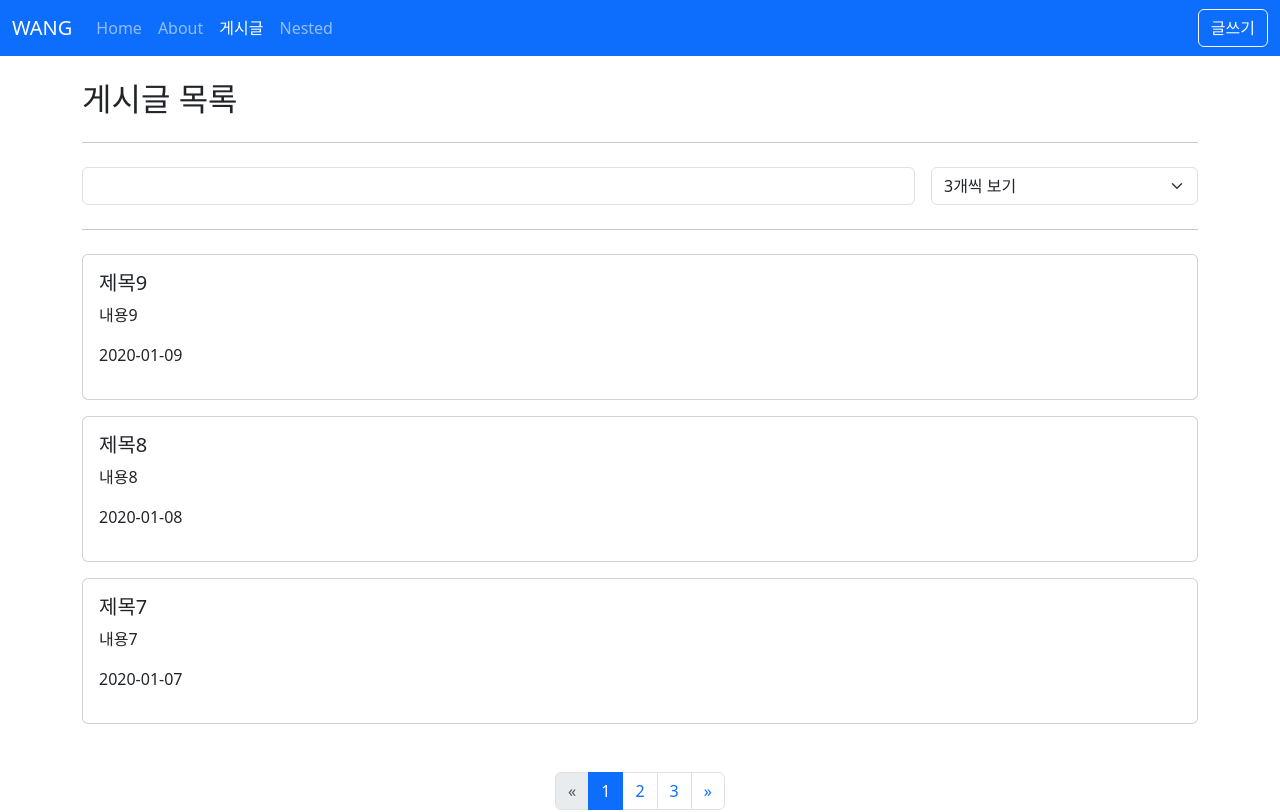
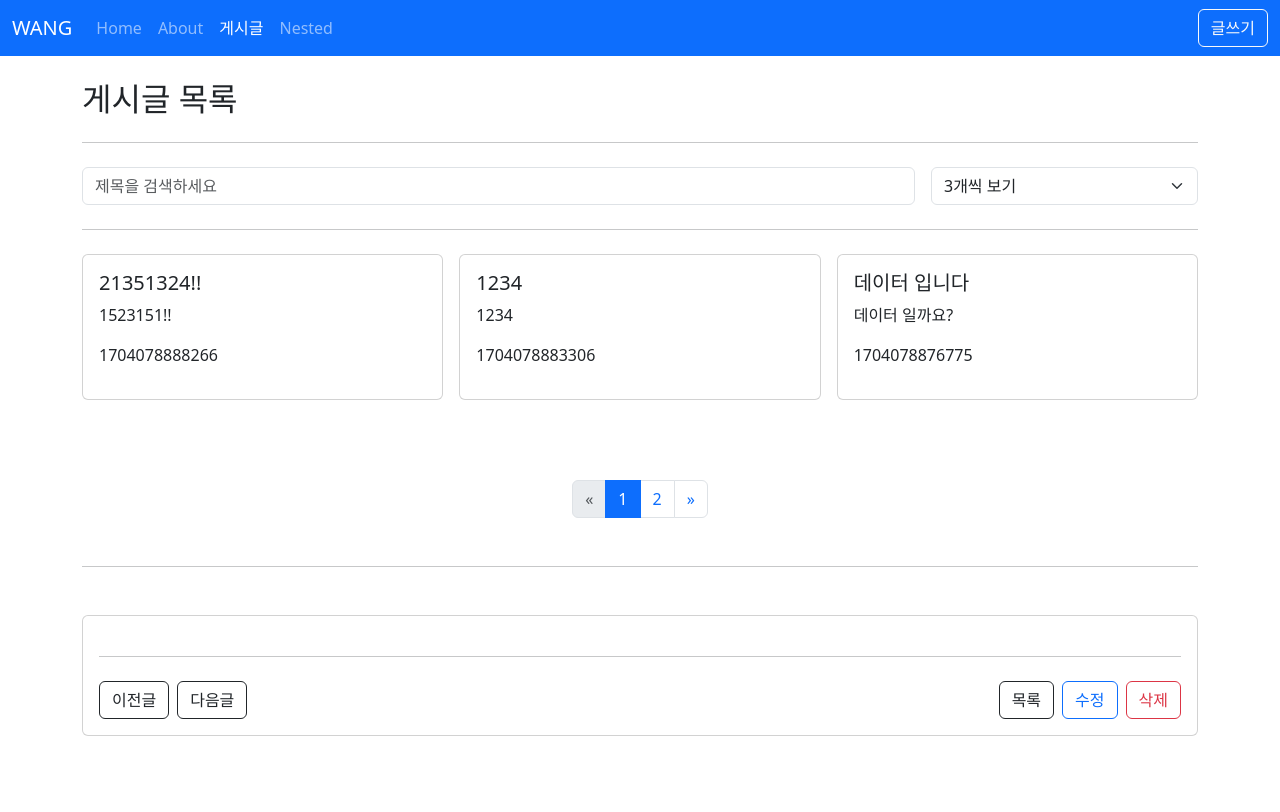
Before and after one commit to Wangseonwoo/vue3-post, a Vue app: page /posts in a window 1280 px wide. Shown: the top 812 px of the page. Built offline with nearby package versions, Linux system fonts and the light colour scheme; data requests are answered from the project's data file.

Commit message:
vue3-refact

```diff
--- a/db.json
+++ b/db.json
@@ -1,13 +1,28 @@
 {
   "posts": [
-    { "id": 1, "title": "제목1", "content": "내용1", "createdAt": "2020-01-01" },
-    { "id": 2, "title": "제목2", "content": "내용2", "createdAt": "2020-01-02"  },
-    { "id": 3, "title": "제목3", "content": "내용3", "createdAt": "2020-01-03"  },
-    { "id": 4, "title": "제목4", "content": "내용4", "createdAt": "2020-01-04"  },
-    { "id": 5, "title": "제목5", "content": "내용5", "createdAt": "2020-01-05"  },
-    { "id": 6, "title": "제목6", "content": "내용6", "createdAt": "2020-01-06"  },
-    { "id": 7, "title": "제목7", "content": "내용7", "createdAt": "2020-01-07"  },
-    { "id": 8, "title": "제목8", "content": "내용8", "createdAt": "2020-01-08"  },
-    { "id": 9, "title": "제목9", "content": "내용9", "createdAt": "2020-01-09"  }
+    {
+      "title": "안녕하세요@#!#!",
+      "content": "반갑습니다",
+      "createdAt": 1704078808865,
+      "id": 10
+    },
+    {
+      "title": "데이터 입니다",
+      "content": "데이터 일까요?",
+      "createdAt": 1704078876775,
+      "id": 11
+    },
+    {
+      "title": "1234",
+      "content": "1234",
+      "createdAt": 1704078883306,
+      "id": 12
+    },
+    {
+      "title": "21351324!!",
+      "content": "1523151!!",
+      "createdAt": 1704078888266,
+      "id": 13
+    }
   ]
 }
--- /dev/null
+++ b/src/components/AppGrid.vue
@@ -0,0 +1,24 @@
+<template>
+  <div class="row g-3">
+    <div v-for="(item, index) in items" :key="index" :class="colClass">
+      <slot :item="item" :index="index"></slot>
+    </div>
+  </div>
+</template>
+
+<script setup>
+defineProps({
+  items: {
+    type: Array,
+    required: true,
+  },
+  colClass: {
+    type: String,
+    default: 'col-4',
+  }
+});
+</script>
+
+<style lang="scss" scoped>
+
+</style>
--- /dev/null
+++ b/src/components/AppPagination.vue
@@ -0,0 +1,41 @@
+<template>
+  <nav class="mt-5" aria-label="Page navigation example">
+      <ul class="pagination justify-content-center">
+        <li class="page-item" :class="isPrevPage">
+          <a class="page-link" href="#" aria-label="Previous" @click.prevent="$emit('page',currentPage -1)">
+            <span aria-hidden="true">&laquo;</span>
+          </a>
+        </li>
+        <li v-for="page in pageCount" :key="page" class="page-item" :class="{active: currentPage === page}">
+          <a class="page-link" href="#" @click.prevent="$emit('page',page)">{{ page }}</a>
+        </li>
+        <li class="page-item" :class="isNextPage">
+          <a class="page-link" href="#" aria-label="Next" @click.prevent="$emit('page',currentPage +1)">
+            <span aria-hidden="true">&raquo;</span>
+          </a>
+        </li>
+      </ul>
+    </nav>
+</template>
+
+<script setup>
+import { computed } from 'vue';
+
+const props =defineProps({
+  currentPage: {
+    type: Number,
+    required:true
+  },
+  pageCount: {
+    type: Number,
+    required: true,
+  },
+});
+defineEmits(['page'])
+const isPrevPage = computed(() => ({ disabled : props.currentPage === 1 }));
+const isNextPage = computed(() => ({disabled : props.currentPage === props.pageCount}));
+</script>
+
+<style lang="scss" scoped>
+
+</style>
--- /dev/null
+++ b/src/components/posts/PostFilter.vue
@@ -0,0 +1,28 @@
+<template>
+  <form @submit.prevent>
+      <div class="row g-3">
+        <div class="col">
+          <input :value="title" @input="$emit('update:title', $event.target.value)"  type="text" class="form-control" placeholder="제목을 검색하세요" />
+        </div>
+        <div class="col-3">
+          <select :value="limit" @input="$emit('update:limit', $event.target.value)" class="form-select">
+            <option value="3">3개씩 보기</option>
+            <option value="6">6개씩 보기</option>
+            <option value="9">9개씩 보기</option>
+          </select>
+        </div>
+      </div>
+  </form>
+</template>
+
+<script setup>
+defineProps({
+  title: String,
+  limit: Number,
+});
+defineEmits(['update:title', 'update:limit'])
+</script>
+
+<style lang="scss" scoped>
+
+</style>
--- /dev/null
+++ b/src/components/posts/PostForm.vue
@@ -0,0 +1,27 @@
+<template>
+  <form>
+      <div class="mb-3">
+        <label for="title" class="form-label">제목</label>
+        <input :value="title" @input="$emit('update:title', $event.target.value)" type="text" class="form-control" id="title">
+      </div>
+      <div class="mb-3">
+        <label for="content" class="form-label">내용</label>
+        <textarea :value="content" @input="$emit('update:content', $event.target.value)" class="form-control" id="content" rows="3"></textarea>
+      </div>
+      <div class="d-flex gap-2 pt-4">
+        <slot name="actions"></slot>
+      </div>
+  </form>
+</template>
+
+<script setup>
+defineProps({
+  title: String,
+  content: String,
+});
+defineEmits(['update:title', 'update:content' ])
+</script>
+
+<style lang="scss" scoped>
+
+</style>
--- a/src/router/index.js
+++ b/src/router/index.js
@@ -4,7 +4,7 @@ import AboutView from '@/views/AboutView.vue';
 import PostCreateViewVue from '@/views/posts/PostCreateView.vue';
 import PostDetailViewVue from '@/views/posts/PostDetailView.vue';
 import PostEditViewVue from '@/views/posts/PostEditView.vue';
-import postListViewVue from '@/views/posts/postListView.vue';
+import PostListViewVue from '@/views/posts/PostListView.vue';
 import NotFoundView from '@/views/NotFoundView.vue';
 import NestedView from '@/views/nested/NestedView.vue';
 import NestedOneView from '@/views/nested/NestedOneView.vue';
@@ -25,7 +25,7 @@ const routes = [
   {
     path: '/posts',
     name: 'PostList',
-    component: postListViewVue,
+    component: PostListViewVue,
   },
   {
     path: '/posts/create',
--- a/src/views/posts/PostCreateView.vue
+++ b/src/views/posts/PostCreateView.vue
@@ -2,20 +2,12 @@
   <div>
     <h2>게시글 등록</h2>
     <hr class="my-4">
-    <form @submit.prevent="save">
-      <div class="mb-3">
-        <label for="title" class="form-label">제목</label>
-        <input v-model="form.title" type="text" class="form-control" id="title">
-      </div>
-      <div class="mb-3">
-        <label for="content" class="form-label">내용</label>
-        <textarea v-model="form.content" class="form-control" id="content" rows="3"></textarea>
-      </div>
-      <div class="pt-4">
-        <button type="button" class="btn btn-outline-dark me-2" @click="goListPage">목록</button>
-        <button class="btn btn-primary">저장</button>
-      </div>
-    </form>
+    <PostForm v-model:title ="form.title" v-model:content="form.content" @submit.prevent="save">
+      <template #actions>
+          <button type="button" class="btn btn-outline-dark me-2" @click="goListPage">목록</button>
+          <button class="btn btn-primary">저장</button>
+      </template>
+    </PostForm>
   </div>
 </template>
 
@@ -23,6 +15,7 @@
 import { ref } from 'vue';
 import { useRouter } from 'vue-router';
 import {createPost} from '@/api/posts'
+import PostForm from '@/components/posts/PostForm.vue';
 
   const router = useRouter();
   const form = ref({
--- a/src/views/posts/PostEditView.vue
+++ b/src/views/posts/PostEditView.vue
@@ -2,20 +2,12 @@
   <div>
     <h2>게시글 수정</h2>
     <hr class="my-4">
-    <form @submit.prevent="edit">
-      <div class="mb-3">
-        <label for="title" class="form-label">제목</label>
-        <input v-model="form.title" type="text" class="form-control" id="title">
-      </div>
-      <div class="mb-3">
-        <label for="content" class="form-label">내용</label>
-        <textarea v-model="form.content" class="form-control" id="content" rows="3"></textarea>
-      </div>
-      <div class="pt-4">
-        <button type="button" class="btn btn-outline-danger me-2" @click="goDetailPage">취소</button>
-        <button class="btn btn-primary">수정</button>
-      </div>
-    </form>
+    <PostForm v-model:title ="form.title" v-model:content="form.content" @submit.prevent="edit">
+      <template #actions>
+          <button type="button" class="btn btn-outline-danger" @click="goDetailPage">취소</button>
+          <button class="btn btn-primary">수정</button>
+      </template>
+    </PostForm>
   </div>
 </template>
 
@@ -23,6 +15,7 @@
 import { ref } from 'vue';
 import { useRoute, useRouter } from 'vue-router';
 import { getPostById, updatePost } from '@/api/posts';
+import PostForm from '@/components/posts/PostForm.vue';
 
   const route = useRoute();
   const router = useRouter();
--- a/src/views/posts/postListView.vue
+++ b/src/views/posts/postListView.vue
@@ -2,44 +2,19 @@
   <div>
     <h2>게시글 목록</h2>
     <hr class="my-4">
-    <form @submit.prevent>
-      <div class="row g-3">
-        <div class="col">
-          <input v-model="params.title_like" type="text" class="form-control" />
-        </div>
-        <div class="col-3">
-          <select v-model="params._limit" class="form-select">
-            <option value="3">3개씩 보기</option>
-            <option value="6">6개씩 보기</option>
-            <option value="9">9개씩 보기</option>
-          </select>
-        </div>
-      </div>
-    </form>
+    <PostFilter v-model:title="params.title_like" v-model:limit="params._limit"/>
     <hr class="my-4">
+    <AppGrid :items="posts">
+      <template v-slot="{item}">
+        <PostItemVuew :title="item.title" :content="item.content" :createdAt="item.createdAt" @click="goPage(item.id)" />
+      </template>
+    </AppGrid>
     <div class="row g-3">
       <div v-for="post in posts" :key="post.id" class="co1-4">
-        <PostItemVuew :title="post.title" :content="post.content" :createdAt="post.createdAt" @click="goPage(post.id)">
-        </PostItemVuew>
       </div>
     </div>
-    <nav class="mt-5" aria-label="Page navigation example">
-      <ul class="pagination justify-content-center">
-        <li class="page-item" :class="{disabled : params._page === 1 }">
-          <a class="page-link" href="#" aria-label="Previous" @click.prevent="--params._page">
-            <span aria-hidden="true">&laquo;</span>
-          </a>
-        </li>
-        <li v-for="page in pageCount" :key="page" class="page-item" :class="{active: params._page === page}">
-          <a class="page-link" href="#" @click.prevent="params._page = page">{{ page }}</a>
-        </li>
-        <li class="page-item" :class="{disabled : params._page === pageCount}">
-          <a class="page-link" href="#" aria-label="Next" @click.prevent="++params._page">
-            <span aria-hidden="true">&raquo;</span>
-          </a>
-        </li>
-      </ul>
-    </nav>
+    <AppPagination :current-page="params._page" :page-count="pageCount" @page="page => (params._page = page)"/>
+
     <hr class="my-5">
     <AppCard>
       <PostDetailView :id='1'></PostDetailView>
@@ -51,6 +26,9 @@
   import PostItemVuew from '@/components/posts/PostItem.vue';
   import PostDetailView from './PostDetailView.vue';
   import AppCard from '@/components/AppCard.vue';
+  import AppPagination from '@/components/AppPagination.vue';
+  import AppGrid from '@/components/AppGrid.vue';
+  import PostFilter from '@/components/posts/PostFilter.vue';
   import {getPosts} from '@/api/posts'
   import { computed, ref, watchEffect } from 'vue';
   import { useRouter } from 'vue-router';
```
